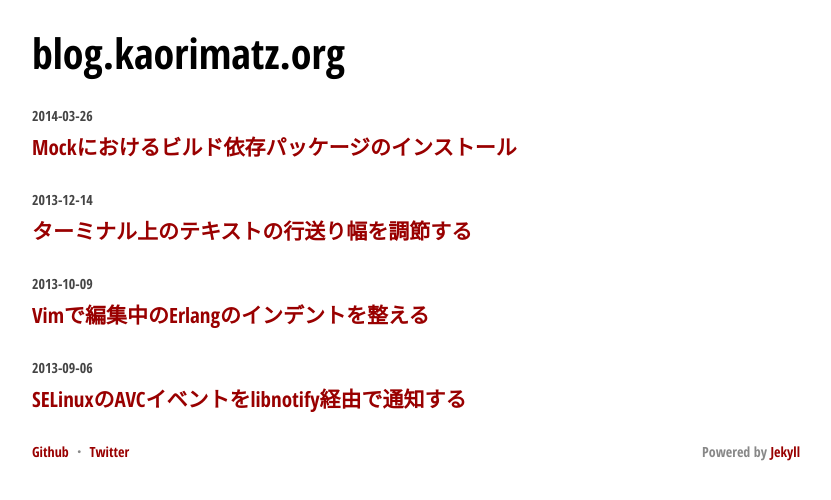
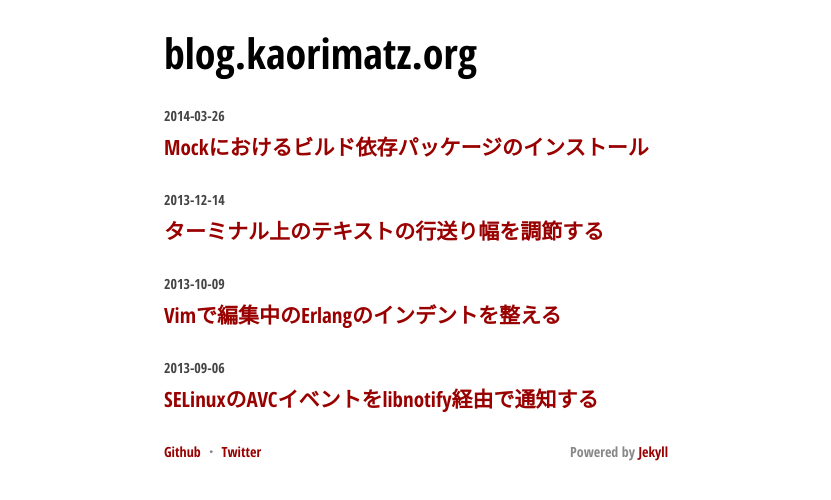
Before and after one commit to kaorimatz/blog.kaorimatz.org, a Jekyll site: the page built from index.html, in a window 1280 px wide. Shown: the top 500 px of the page, without its empty margins (224-1055 px from the left). Built offline with Jekyll 4.4.1, drawn with Linux system fonts in a browser that asks for light colours; nearby versions of some CDN libraries; Markdown is read by kramdown in place of the engine named in the settings.

Commit message:
Use em for max-width

```diff
--- a/_sass/screen.scss
+++ b/_sass/screen.scss
@@ -29,7 +29,7 @@ code {
 }
 
 #container {
-  max-width: 768px;
+  max-width: 36em;
   width: 90%;
   margin: 0 auto;
 }
--- a/stylesheets/screen.css
+++ b/stylesheets/screen.css
@@ -41,7 +41,7 @@ code {
 }
 
 #container {
-  max-width: 768px;
+  max-width: 36em;
   width: 90%;
   margin: 0 auto;
 }
```
